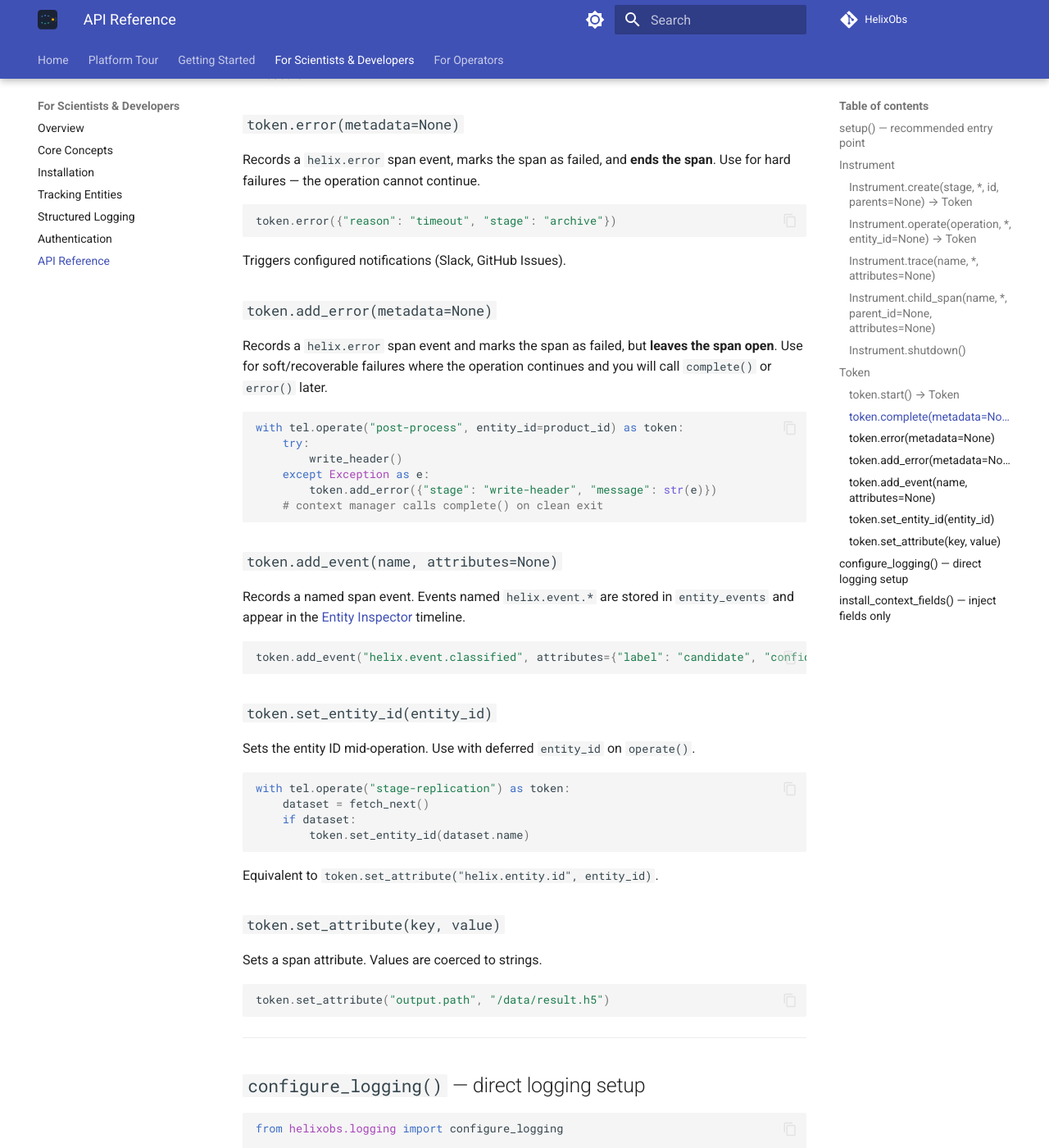
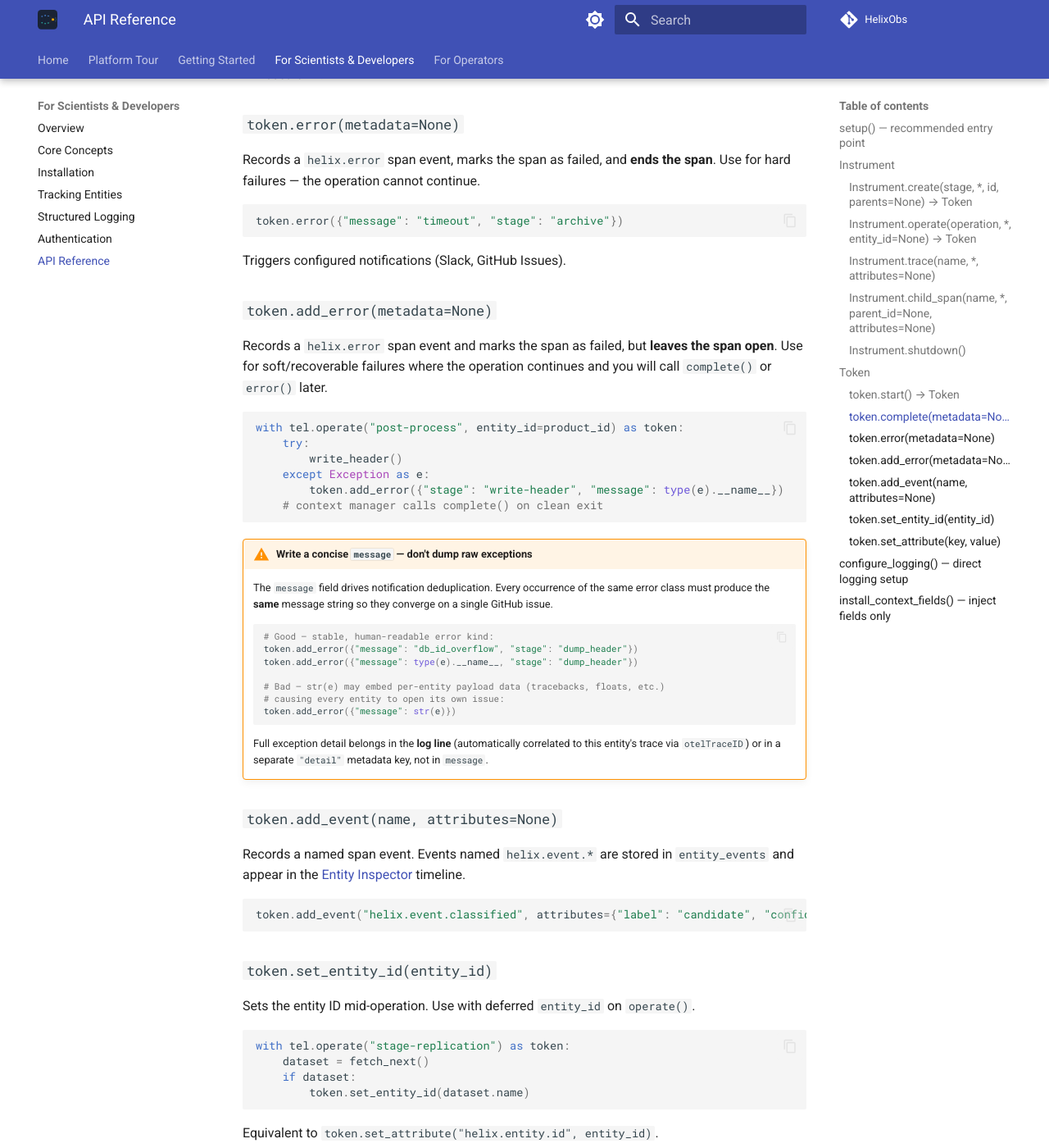
Before and after one commit to HelixObs/helixobs.github.io, an MkDocs documentation site: the page built from docs/client/api-reference.md, in a window 1280 px wide and 1400 px high, scrolled down 3439 px. Shown: the whole window at 82% size. Built offline with MkDocs 1.6.1 and Material for MkDocs 9.7.7, drawn with Linux system fonts in a browser that asks for light colours.

Commit message:
docs: warn against passing raw exceptions as error message
str(e) on exceptions that embed per-entity payloads produces a unique
message per entity, causing one GitHub issue per occurrence. Update the
add_error example and add a warning admonition with good/bad patterns.

Co-Authored-By: Claude Sonnet 4.6 <noreply@anthropic.com>

````diff
--- a/docs/client/api-reference.md
+++ b/docs/client/api-reference.md
@@ -128,7 +128,7 @@ Ends the span in success state. `metadata` is a `dict` of JSON-serialisable valu
 Records a `helix.error` span event, marks the span as failed, and **ends the span**. Use for hard failures — the operation cannot continue.
 
 ```python
-token.error({"reason": "timeout", "stage": "archive"})
+token.error({"message": "timeout", "stage": "archive"})
 ```
 
 Triggers configured notifications (Slack, GitHub Issues).
@@ -142,9 +142,24 @@ with tel.operate("post-process", entity_id=product_id) as token:
     try:
         write_header()
     except Exception as e:
-        token.add_error({"stage": "write-header", "message": str(e)})
+        token.add_error({"stage": "write-header", "message": type(e).__name__})
     # context manager calls complete() on clean exit
 ```
+
+!!! warning "Write a concise `message` — don't dump raw exceptions"
+    The `message` field drives notification deduplication. Every occurrence of the same error class must produce the **same** message string so they converge on a single GitHub issue.
+
+    ```python
+    # Good — stable, human-readable error kind:
+    token.add_error({"message": "db_id_overflow", "stage": "dump_header"})
+    token.add_error({"message": type(e).__name__, "stage": "dump_header"})
+
+    # Bad — str(e) may embed per-entity payload data (tracebacks, floats, etc.)
+    # causing every entity to open its own issue:
+    token.add_error({"message": str(e)})
+    ```
+
+    Full exception detail belongs in the **log line** (automatically correlated to this entity's trace via `otelTraceID`) or in a separate `"detail"` metadata key, not in `message`.
 
 ### `token.add_event(name, attributes=None)`
 
````
